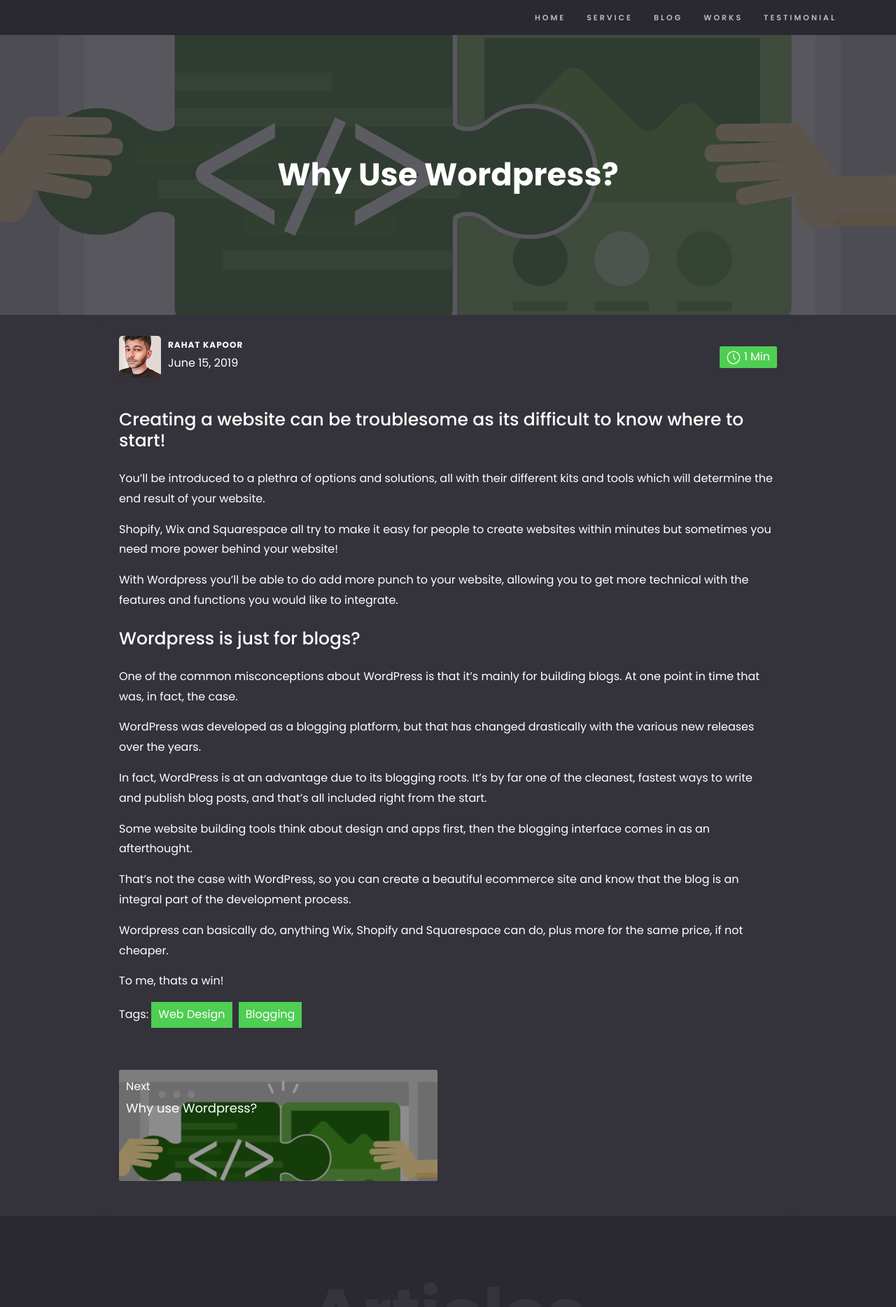
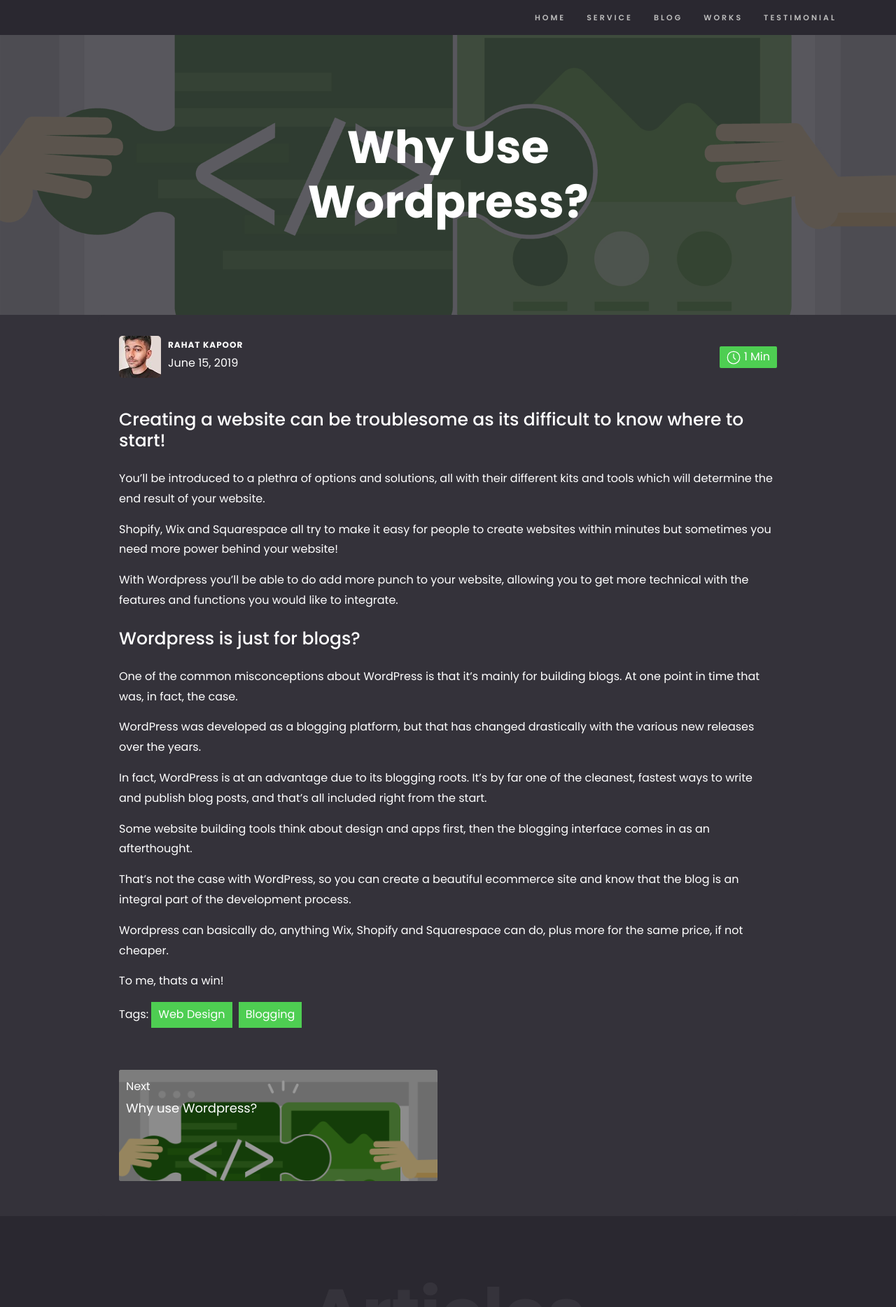
Before and after one commit to RahKapoor/Portfolio, a Jekyll site: the page built from _posts/2019-01-21-10-why-wordpress - Copy.md, in a window 1280 px wide. Shown: the top 1868 px of the page at 70% size. Built offline with Jekyll 4.4.1, drawn with Linux system fonts in a browser that asks for light colours.

Commit message:
Update style.css

```diff
--- a/assets/css/style.css
+++ b/assets/css/style.css
@@ -94,7 +94,7 @@
 
 /*** Typography ***/
 
-.post-title { font-size: 45px; font-family: 'poppins', sans-serif !important; letter-spacing: normal; text-transform: capitalize; margin: 50px 0px 50px 0px;
+.post-title { font-size: 65px; font-family: 'poppins', sans-serif !important; letter-spacing: normal; text-transform: capitalize; margin: 50px 0px 50px 0px;
  }
 
 .blog-detail-content h2 {
@@ -1755,7 +1755,7 @@
 	}
 
 	.post-title {
-		font-size: 35px; font-family: 'poppins', sans-serif !important;
+		font-family: 'poppins', sans-serif !important;
 		margin: 50px 0px 50px 0px;
 		font-size: 3em;
 
```
